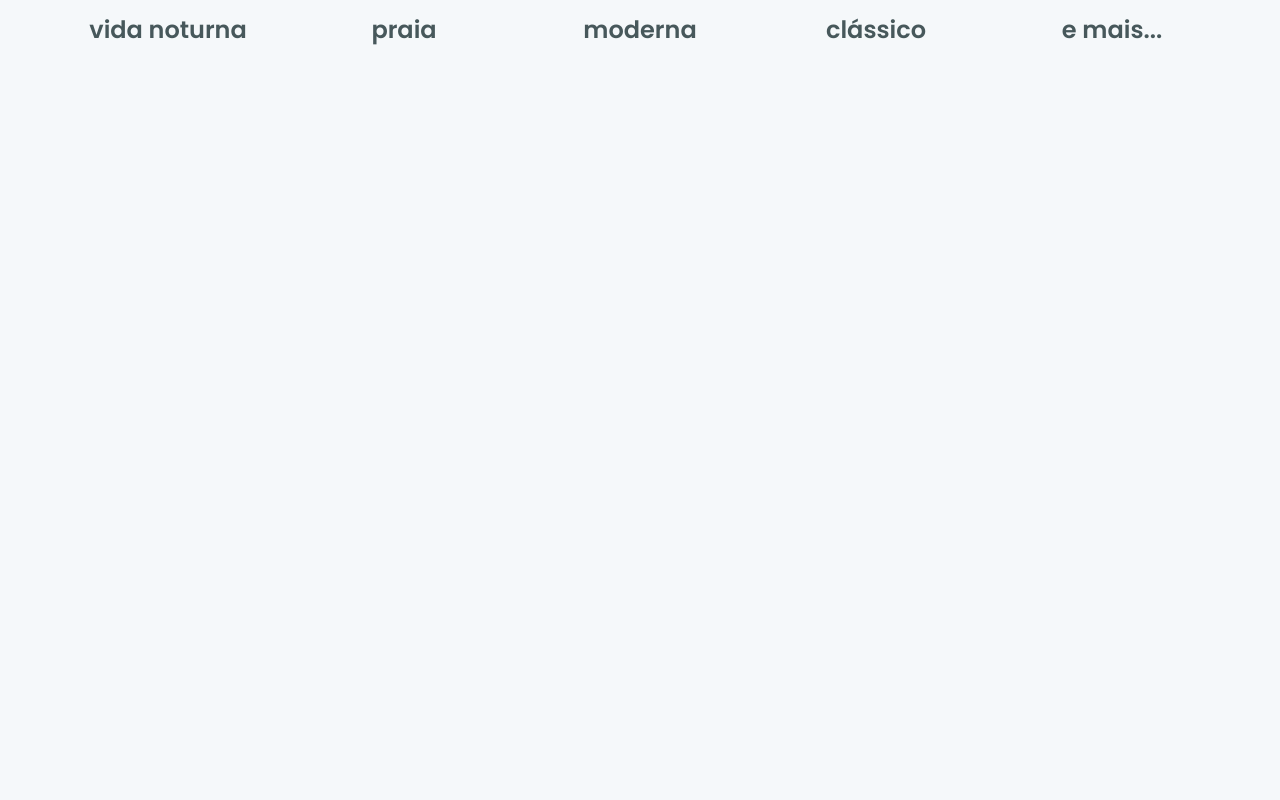
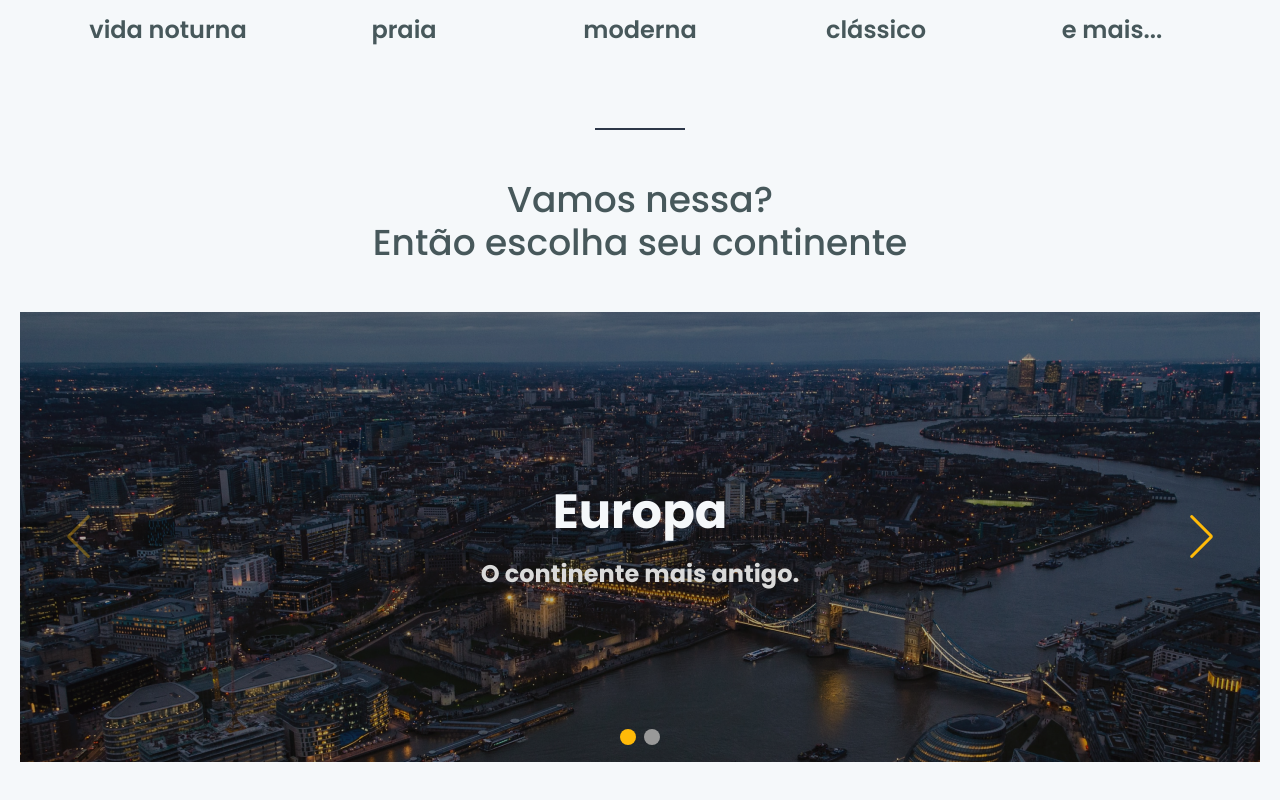
Before and after one commit to sampaiocode/ignite-reactjs-desafios, a Next.js app in the folder desafio-06-interface-com-chakra-ui/: page / in a window 1280 px wide. Shown: the part 656-1456 px from the top of the page. Before the commit the page ends 800 px from the top, so only its background shows below. Built offline with nearby package versions, Linux system fonts and the light colour scheme.

Commit message:
criando o componente Slider

```diff
--- a/desafio-06-interface-com-chakra-ui/package.json
+++ b/desafio-06-interface-com-chakra-ui/package.json
@@ -16,7 +16,9 @@
     "framer-motion": "^7.6.2",
     "next": "13.0.0",
     "react": "18.2.0",
-    "react-dom": "18.2.0"
+    "react-dom": "18.2.0",
+    "sass": "^1.56.1",
+    "swiper": "^8.4.4"
   },
   "devDependencies": {
     "@types/node": "^18.11.7",
--- /dev/null
+++ b/desafio-06-interface-com-chakra-ui/src/components/Slider.tsx
@@ -0,0 +1,68 @@
+import Link from 'next/link';
+
+import { Flex, Heading, Text } from '@chakra-ui/react';
+import { Swiper, SwiperSlide } from 'swiper/react';
+import { Navigation, Pagination, A11y } from 'swiper';
+
+export function Slider() {
+  return (
+    <Flex w="100%" maxW="1240px" h="450px" mx="auto" mb="10" mt="12">
+      <Swiper
+        slidesPerView={1}
+        modules={[Navigation, Pagination, A11y]}
+        navigation
+        pagination={{ clickable: true }}
+        autoplay={{
+          delay: 3000
+        }}
+        style={{ width: '100%', flex: '1' }}
+      >
+        <SwiperSlide>
+          <Flex
+            w="100%"
+            h="100%"
+            bgImage="url(/europe.png)"
+            bgRepeat="no-repeat"
+            bgSize="cover"
+            bgPosition="center"
+            textAlign="center"
+            align="center"
+            justify="center"
+          >
+            <Link href="/continent/europe">
+              <Heading fontSize="5xl" fontWeight="bold" color="gray.50">
+                Europa
+              </Heading>
+              <Text color="gray.100" fontSize="2xl" fontWeight="bold" mt="4">
+                O continente mais antigo.
+              </Text>
+            </Link>
+          </Flex>
+        </SwiperSlide>
+
+        <SwiperSlide>
+          <Flex
+            w="100%"
+            h="100%"
+            bgImage="url(/europe.png)"
+            bgRepeat="no-repeat"
+            bgSize="cover"
+            bgPosition="center"
+            textAlign="center"
+            align="center"
+            justify="center"
+          >
+            <Link href="/continent/europe">
+              <Heading fontSize="5xl" fontWeight="bold" color="gray.50">
+                Europa
+              </Heading>
+              <Text color="gray.100" fontSize="2xl" fontWeight="bold" mt="4">
+                O continente mais antigo.
+              </Text>
+            </Link>
+          </Flex>
+        </SwiperSlide>
+      </Swiper>
+    </Flex>
+  );
+}
--- a/desafio-06-interface-com-chakra-ui/src/components/TravelTypes/index.tsx
+++ /dev/null
@@ -1,37 +0,0 @@
-import { Grid, GridItem } from '@chakra-ui/react';
-import { TravelType } from './TravelType';
-
-export function TravelTypes() {
-  return (
-    <Grid
-      maxW="1160px"
-      w="100%"
-      mx="auto"
-      mt="32"
-      templateColumns="repeat(5, 1fr)"
-      justifyContent="space-between"
-      alignItems="center"
-      gap="5"
-    >
-      <GridItem>
-        <TravelType iconName="cocktail" text="vida noturna" />
-      </GridItem>
-
-      <GridItem>
-        <TravelType iconName="surf" text="praia" />
-      </GridItem>
-
-      <GridItem>
-        <TravelType iconName="building" text="moderna" />
-      </GridItem>
-
-      <GridItem>
-        <TravelType iconName="museum" text="clássico" />
-      </GridItem>
-
-      <GridItem>
-        <TravelType iconName="earth" text="e mais..." />
-      </GridItem>
-    </Grid>
-  );
-}
--- a/desafio-06-interface-com-chakra-ui/src/pages/_app.tsx
+++ b/desafio-06-interface-com-chakra-ui/src/pages/_app.tsx
@@ -1,6 +1,12 @@
 import { AppProps } from 'next/app';
 import { ChakraProvider } from '@chakra-ui/react';
 import { theme } from '../styles/theme';
+
+import 'swiper/css';
+import 'swiper/css/navigation';
+import 'swiper/css/pagination';
+
+import '../styles/slider.scss';
 
 function MyApp({ Component, pageProps }: AppProps) {
   return (
--- a/desafio-06-interface-com-chakra-ui/src/pages/index.tsx
+++ b/desafio-06-interface-com-chakra-ui/src/pages/index.tsx
@@ -1,9 +1,10 @@
-import { Flex } from '@chakra-ui/react';
+import { Box, Flex, Grid, GridItem, Heading } from '@chakra-ui/react';
 import Head from 'next/head';
 
+import { Header } from '../components/Header';
 import { Banner } from '../components/Banner';
-import { Header } from '../components/Header';
-import { TravelTypes } from '../components/TravelTypes';
+import { TravelType } from '../components/TravelType';
+import { Slider } from '../components/Slider';
 
 export default function Home() {
   return (
@@ -17,7 +18,41 @@ export default function Home() {
 
         <main>
           <Banner />
-          <TravelTypes />
+
+          <Grid
+            maxW="1160px"
+            w="100%"
+            mx="auto"
+            mt="32"
+            templateColumns="repeat(5, 1fr)"
+            justifyContent="space-between"
+            alignItems="center"
+            gap="5"
+          >
+            <GridItem>
+              <TravelType iconName="cocktail" text="vida noturna" />
+            </GridItem>
+            <GridItem>
+              <TravelType iconName="surf" text="praia" />
+            </GridItem>
+            <GridItem>
+              <TravelType iconName="building" text="moderna" />
+            </GridItem>
+            <GridItem>
+              <TravelType iconName="museum" text="clássico" />
+            </GridItem>
+            <GridItem>
+              <TravelType iconName="earth" text="e mais..." />
+            </GridItem>
+          </Grid>
+
+          <Box w="90px" h="2px" bg="gray.700" mx="auto" mt="20" />
+
+          <Heading mt="12" fontSize="4xl" fontWeight="500" textAlign="center">
+            Vamos nessa? <br /> Então escolha seu continente
+          </Heading>
+
+          <Slider />
         </main>
       </Flex>
     </>
--- /dev/null
+++ b/desafio-06-interface-com-chakra-ui/src/styles/slider.scss
@@ -0,0 +1,21 @@
+.swiper-button-next {
+  right: 45px;
+}
+.swiper-button-prev {
+  left: 45px;
+}
+.swiper-button-prev:after,
+.swiper-button-next:after {
+  color: #ffba08;
+}
+
+.swiper-pagination-bullet {
+  width: 16px;
+  height: 16px;
+  background: #999999;
+  opacity: 1;
+}
+
+.swiper-pagination-bullet-active {
+  background: #ffba08;
+}
```
Also changed, not shown: desafio-06-interface-com-chakra-ui/public/europe.png (added), desafio-06-interface-com-chakra-ui/src/components/TravelType.tsx (renamed from desafio-06-interface-com-chakra-ui/src/components/TravelTypes/TravelType.tsx), 1 other file (tests, documents, lock files or other folders).
